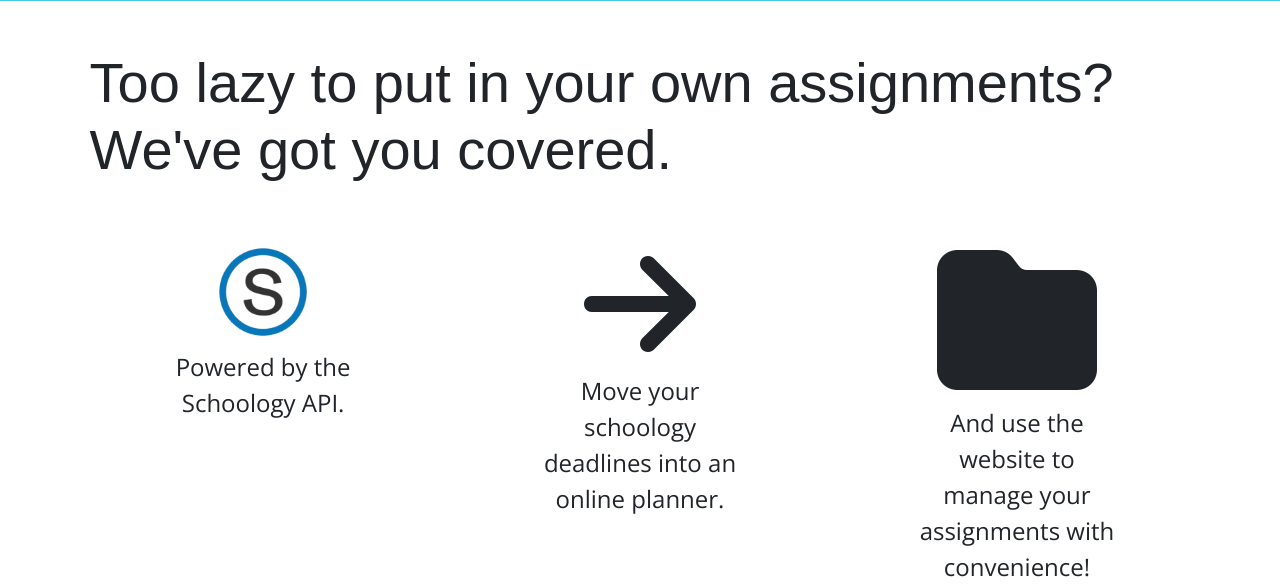
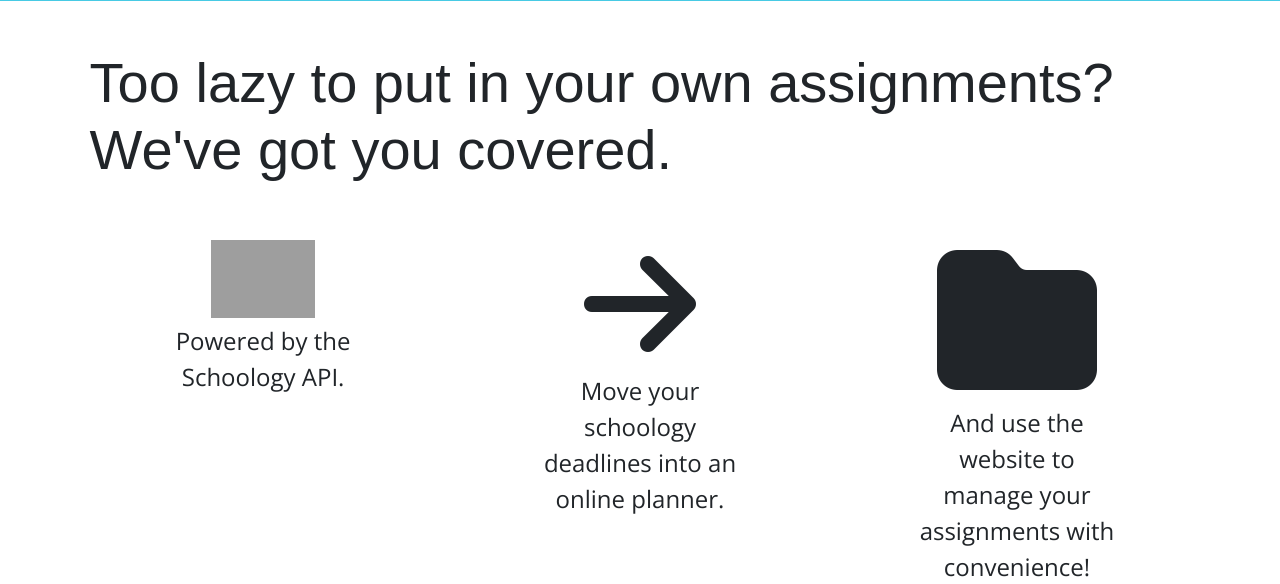
Before and after one commit to rutamt/Libello, a Flask app: page / in a window 1280 px wide. Shown: the part 1043-1627 px from the top of the page. Run offline with Flask 2, Linux system fonts and the light colour scheme; some libraries are stand-ins or nearby versions; some web fonts are replaced; grey boxes are pictures that could not be loaded.

Commit message:
host again

```diff
--- a/templates/index.html
+++ b/templates/index.html
@@ -103,7 +103,7 @@
 
       <div class="col-lg-4 col-md-12">
 
-        <img class="schoology-image" src="{{url_for('static', filename='images/Schoology-icon.png')}}">
+        <img class="schoology-image" src="C:\Users\Rutam_2\PycharmProjects\input-test-flask\static\Images\Schoology-icon.png">
         <p>Powered by the Schoology API.</p>
 
       </div>
```
